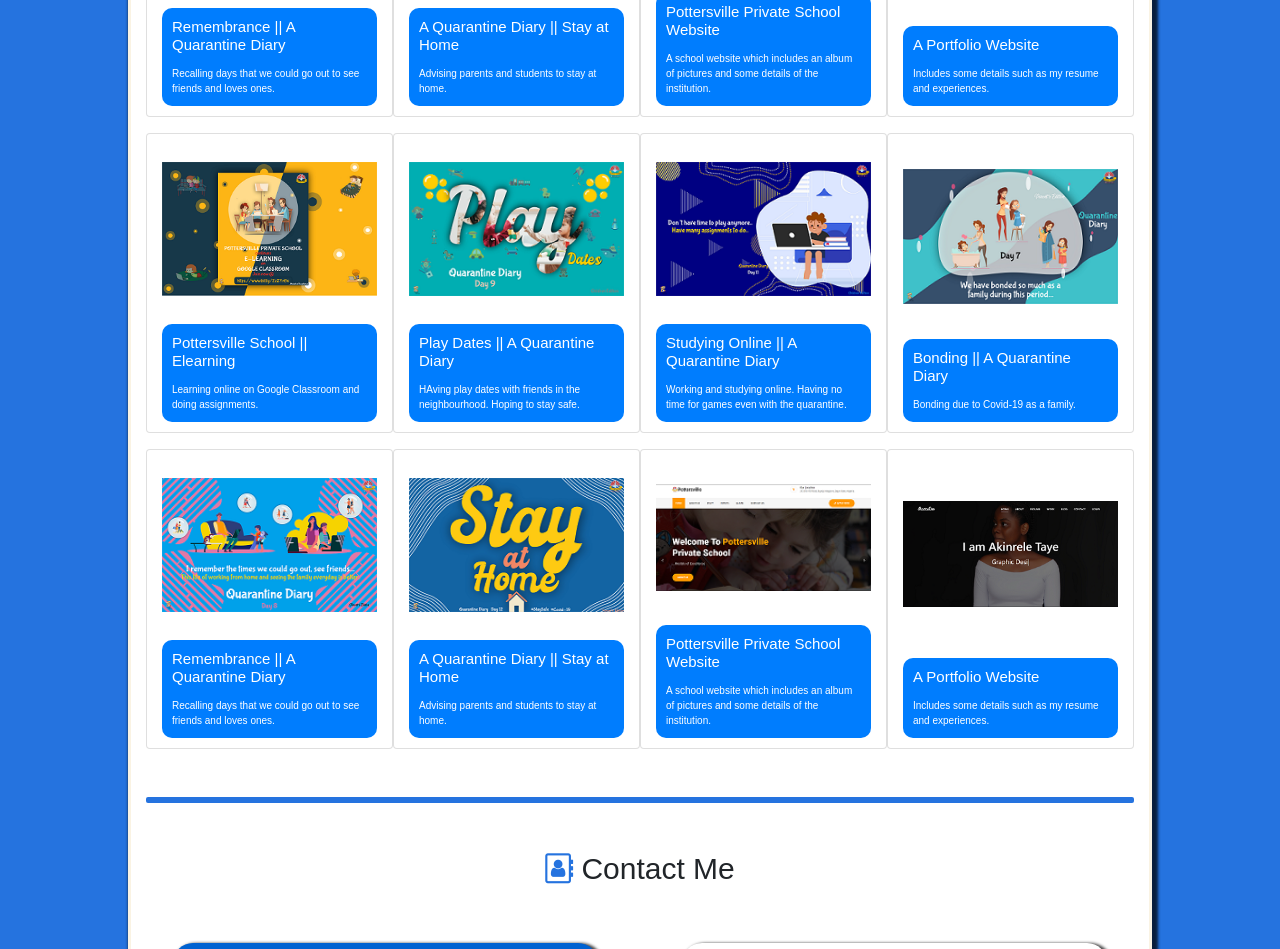
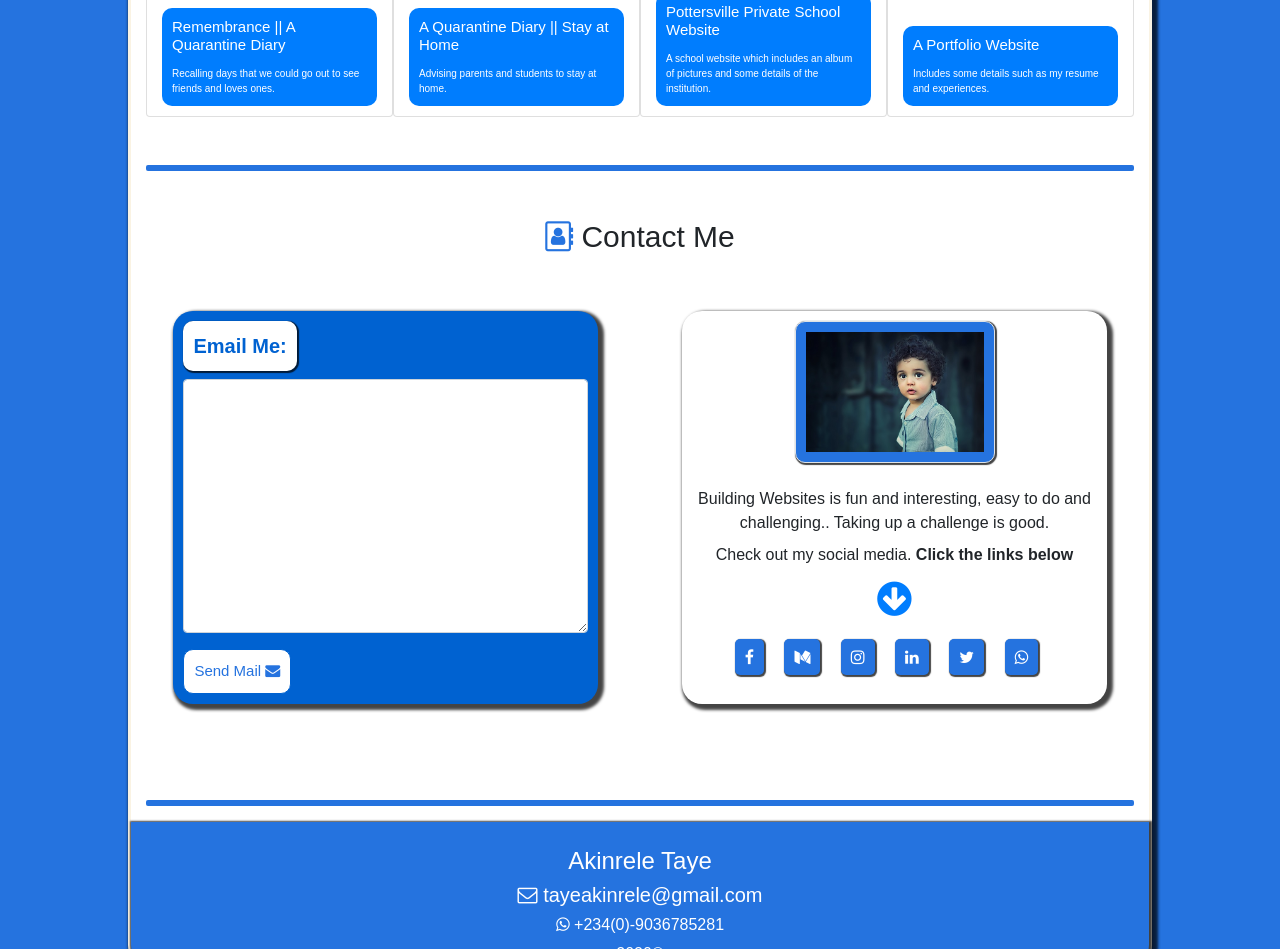
Before and after one commit to Racta-1/DesignPortfolio, a plain HTML site: page portfolio.html in a window 1280 px wide. Shown: the part 1356-2305 px from the top of the page. Drawn offline with Linux system fonts and the light colour scheme; a script that the page names is missing.

Commit message:
change to portfolio

```diff
--- a/portfolio.html
+++ b/portfolio.html
@@ -167,62 +167,6 @@
 					    	<p class="card-text">Includes some details such as my resume and experiences.</p>
 					  </div>
 					</div>
-										<div class="col-lg-3 col-md-4 col-sm-6 card mt-3">
-						<img class="card-img-top img-work" src="images/work/work-1.png" alt="Card image cap">
-					  	<div class="card-body">
-					    	<h5 class="card-title">Pottersville School || Elearning</h5>
-					    	<p class="card-text">Learning online on Google Classroom and doing assignments.</p>
-					  </div>
-					</div>
-					<div class="col-lg-3 col-md-4 col-sm-6 card mt-3">
-						<img class="card-img-top img-work" src="images/work/work-2.png" alt="Card image cap">
-					  	<div class="card-body">
-					    	<h5 class="card-title">Play Dates || A Quarantine Diary</h5>
-					    	<p class="card-text">HAving play dates with friends in the neighbourhood. Hoping to stay safe.</p>
-					  </div>
-					</div>
-					<div class="col-lg-3 col-md-4 col-sm-6 card mt-3">
-						<img class="card-img-top img-work" src="images/work/work-3.png" alt="Card image cap">
-					  	<div class="card-body">
-					    	<h5 class="card-title">Studying Online || A Quarantine Diary</h5>
-					    	<p class="card-text">Working and studying online. Having no time for games even with the quarantine.</p>
-					  </div>
-					</div>
-					<div class="col-lg-3 col-md-4 col-sm-6 card mt-3">
-						<img class="card-img-top img-work" src="images/work/work-4.png" alt="Card image cap">
-					  	<div class="card-body">
-					    	<h5 class="card-title">Bonding || A Quarantine Diary</h5>
-					    	<p class="card-text">Bonding due to Covid-19 as a family.</p>
-					  </div>
-					</div>
-					<div class="col-lg-3 col-md-4 col-sm-6 card mt-3">
-						<img class="card-img-top img-work" src="images/work/work-5.png" alt="Card image cap">
-					  	<div class="card-body">
-					    	<h5 class="card-title">Remembrance || A Quarantine Diary</h5>
-					    	<p class="card-text">Recalling days that we could go out to see friends and loves ones.</p>
-					  </div>
-					</div>
-					<div class="col-lg-3 col-md-4 col-sm-6 card mt-3">
-						<img class="card-img-top img-work" src="images/work/work-6.png" alt="Card image cap">
-					  	<div class="card-body">
-					    	<h5 class="card-title">A Quarantine Diary || Stay at Home</h5>
-					    	<p class="card-text">Advising parents and students to stay at home.</p>
-					  </div>
-					</div>
-					<div class="col-lg-3 col-md-4 col-sm-6 card mt-3">
-						<img class="card-img-top img-work" src="images/work/work-7.png" alt="Card image cap">
-					  	<div class="card-body">
-					    	<h5 class="card-title">Pottersville Private School Website</h5>
-					    	<p class="card-text">A school website which includes an album of pictures and some details of the institution.</p>
-					  </div>
-					</div>
-					<div class="col-lg-3 col-md-4 col-sm-6 card mt-3">
-						<img class="card-img-top img-work" src="images/work/work-8.png" alt="Card image cap">
-					  	<div class="card-body">
-					    	<h5 class="card-title">A Portfolio Website</h5>
-					    	<p class="card-text">Includes some details such as my resume and experiences.</p>
-					  </div>
-					</div>
 				</div>
 				<hr class="rule mt-5 mb-5" id="contact-me">
 			</div>
```
